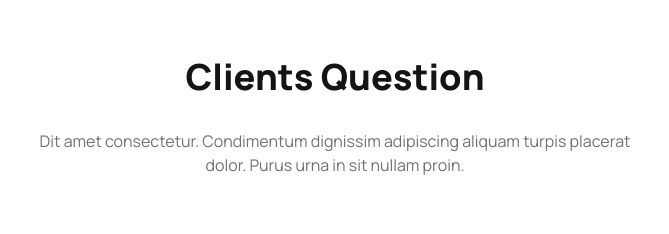
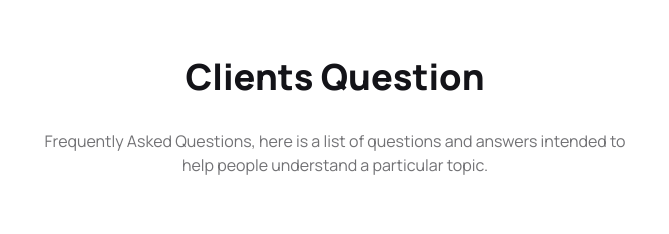
Before and after one commit to awsafur2324/Hokey-landing-page-tailwind-daisyui, a plain HTML site: page index.html in a window 1280 px wide. Shown: the part 3220-3454 px from the top of the page, 305-974 px from the left. Drawn offline with nearby package versions, Linux system fonts and the light colour scheme.

Commit message:
version 4 updated

```diff
--- a/index.html
+++ b/index.html
@@ -3,9 +3,9 @@
   <head>
     <meta charset="UTF-8" />
     <meta name="viewport" content="width=device-width, initial-scale=1.0" />
-    <title>Hokey's</title>
     <!-- fab icon -->
     <link rel="icon" type="image/x-icon" href="/images/logo.png" />
+    <title>Hokey's</title>
     <!-- Tailwind & daisy ui -->
     <link
       href="https://cdn.jsdelivr.net/npm/daisyui@4.6.0/dist/full.min.css"
@@ -685,8 +685,7 @@
         Clients Question
       </h2>
       <p class="mt-8 text-center max-w-[600px] mx-auto text-color_secondary">
-        Dit amet consectetur. Condimentum dignissim adipiscing aliquam turpis
-        placerat dolor. Purus urna in sit nullam proin.
+        Frequently Asked Questions, here is a list of questions and answers intended to help people understand a particular topic.
       </p>
       <div
         class="mt-10 flex flex-col md:flex-row justify-center items-center md:items-start gap-5 p-2 md:p-5"
```
